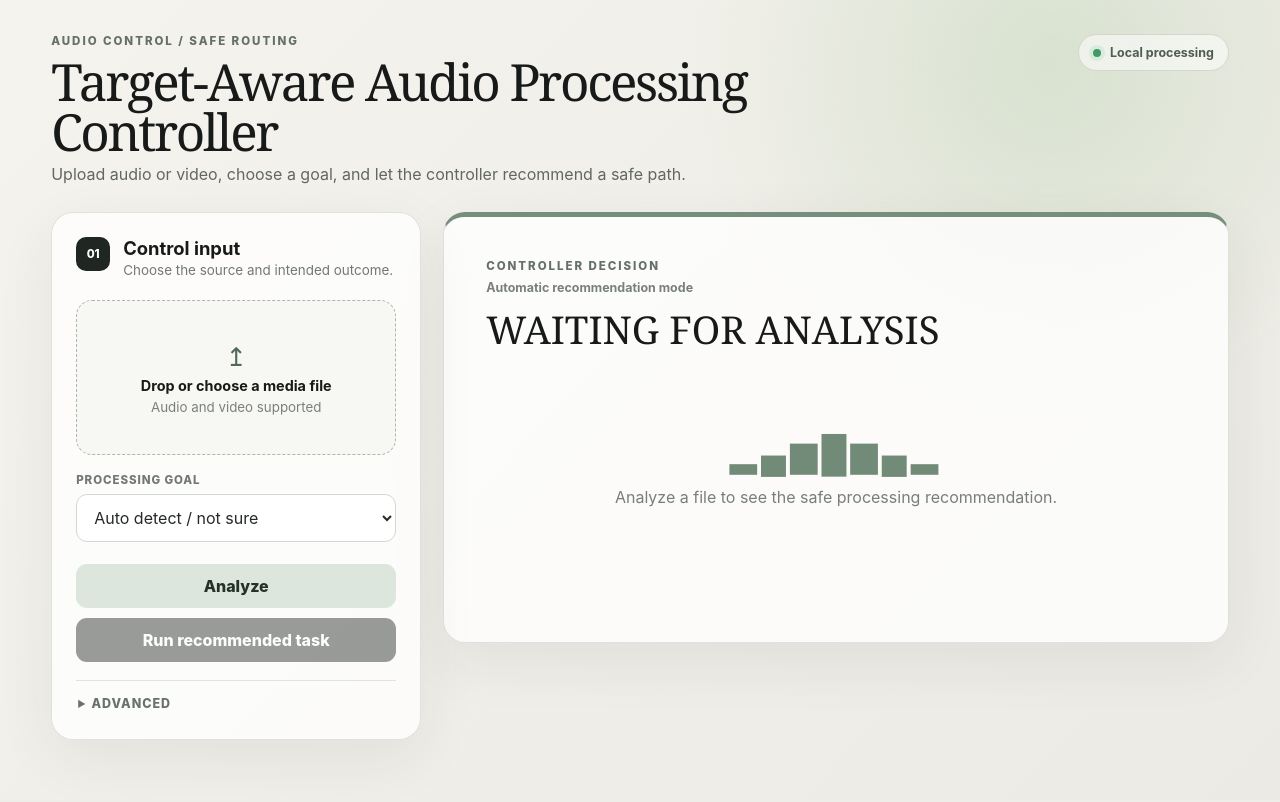
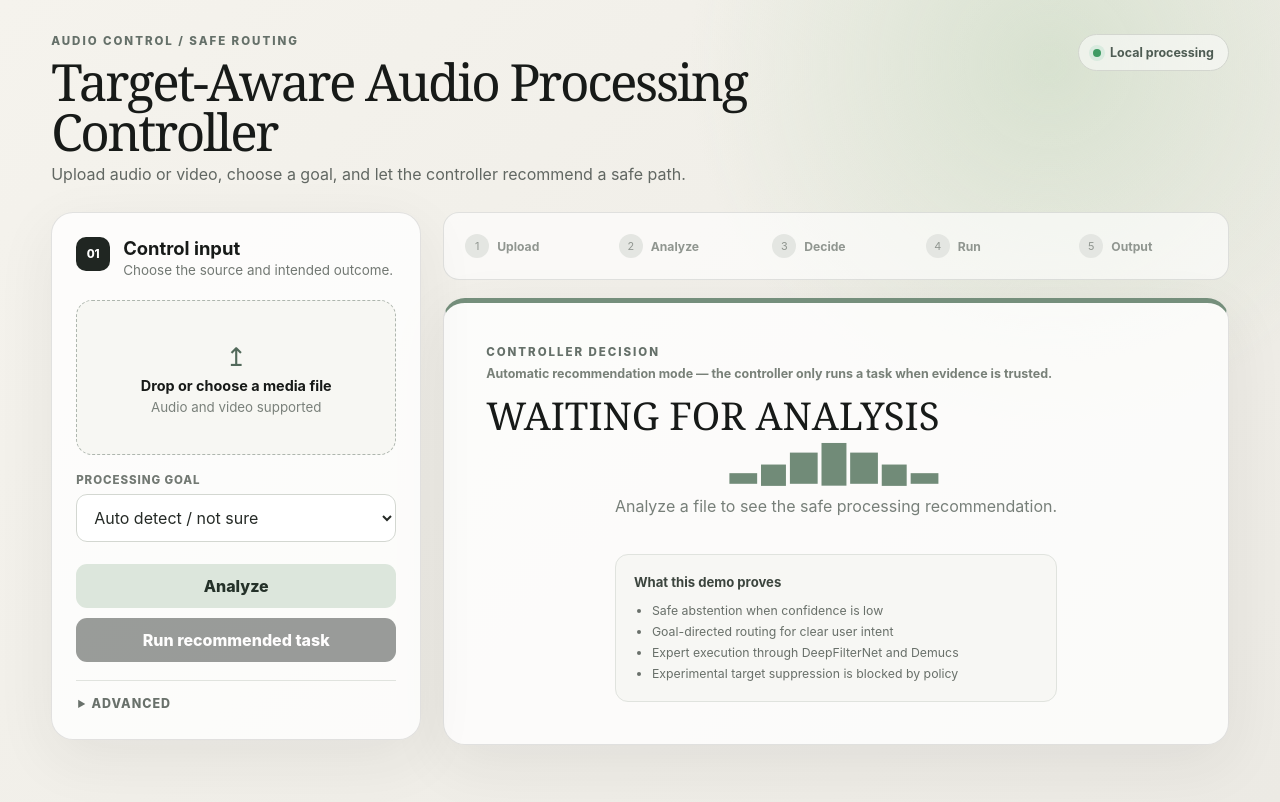
Before and after one commit to TietKuant/demo-project-about-sound, a React (Vite) app in the folder New PJ/frontend/: page / in a window 1280 px wide. Shown: the top 802 px of the page. Built offline with nearby package versions, Linux system fonts and the light colour scheme.

Commit message:
Polish audio controller demo UI

```diff
--- a/New PJ/frontend/src/App.css
+++ b/New PJ/frontend/src/App.css
@@ -157,6 +157,53 @@ button:disabled { cursor: not-allowed; opacity: .45; }
 .error-box { margin-top: 14px; padding: 11px 13px; border-radius: 10px; background: #f8dfdc; color: #7e2e27; font-size: .84rem; }
 
 .main-panel { display: grid; gap: 18px; }
+.pipeline-strip {
+  display: grid;
+  grid-template-columns: repeat(5, 1fr);
+  gap: 8px;
+  padding: 12px;
+  border: 1px solid rgba(38, 45, 40, 0.12);
+  border-radius: 16px;
+  background: rgba(255,255,255,.62);
+}
+.pipeline-stage {
+  display: flex;
+  align-items: center;
+  gap: 8px;
+  min-width: 0;
+  padding: 9px;
+  border-radius: 10px;
+  color: #909690;
+  font-size: .76rem;
+}
+.pipeline-stage span {
+  display: grid;
+  place-items: center;
+  flex: 0 0 24px;
+  height: 24px;
+  border-radius: 50%;
+  background: #e4e6e2;
+  font-size: .68rem;
+}
+.pipeline-stage.active { background: #edf3ed; color: #2d4e39; }
+.pipeline-stage.active span { background: #688571; color: #fff; }
+
+.input-preview-card {
+  padding: 22px;
+  border: 1px solid rgba(38, 45, 40, 0.13);
+  border-radius: 20px;
+  background: rgba(255,255,255,.78);
+  box-shadow: 0 18px 60px rgba(40,43,39,.05);
+}
+.card-heading { display: flex; justify-content: space-between; gap: 16px; align-items: flex-start; }
+.card-heading h2 { margin-bottom: 14px; font-size: 1.15rem; overflow-wrap: anywhere; }
+.file-chip { padding: 6px 8px; border-radius: 7px; background: #edf0eb; color: #667068; font-size: .68rem; }
+.input-preview-card audio, .input-preview-card video { width: 100%; max-height: 280px; border-radius: 10px; }
+.fact-row { display: grid; grid-template-columns: repeat(4, 1fr); gap: 9px; margin-top: 14px; }
+.fact-row > div { padding: 11px; border-radius: 10px; background: #f4f5f1; min-width: 0; }
+.fact-row span, .plan-label { display: block; color: #798079; font-size: .66rem; font-weight: 800; letter-spacing: .08em; text-transform: uppercase; }
+.fact-row strong { display: block; margin-top: 5px; font-size: .78rem; overflow-wrap: anywhere; }
+
 .decision-card { min-height: 390px; padding: clamp(24px, 4vw, 42px); border-top: 5px solid #758f7c; }
 .decision-card.experimental { border-top-color: #cf8642; background: linear-gradient(135deg, #fffaf2, rgba(255,255,255,.9)); }
 .decision-topline { display: flex; align-items: flex-start; justify-content: space-between; gap: 16px; }
@@ -168,6 +215,21 @@ button:disabled { cursor: not-allowed; opacity: .45; }
   font-size: .78rem;
   font-weight: 650;
 }
+.plan-label { margin-top: 30px; }
+.selected-path {
+  display: grid;
+  grid-template-columns: minmax(90px, 1fr) auto minmax(90px, 1fr) auto minmax(90px, 1fr) auto minmax(90px, 1fr);
+  align-items: center;
+  gap: 8px;
+  margin: 9px 0 25px;
+}
+.selected-path > span { color: #a5aaa5; }
+.path-node { min-width: 0; padding: 12px; border: 1px solid #dfe2dd; border-radius: 11px; background: #f6f6f3; color: #858b86; }
+.path-node small { display: block; margin-bottom: 5px; font-size: .62rem; text-transform: uppercase; letter-spacing: .08em; }
+.path-node strong { display: block; font-size: .78rem; overflow-wrap: anywhere; }
+.path-node.active { border-color: #b9c9bd; background: #edf3ed; color: #2d513a; }
+.path-node.blocked { border-color: #e2b58f; background: #fff0df; color: #8b4b20; }
+.path-node.neutral { border-color: #cbd5dc; background: #eef3f6; color: #455f70; }
 .badge { padding: 8px 11px; border-radius: 999px; font-size: .68rem; font-weight: 900; letter-spacing: .08em; white-space: nowrap; }
 .badge-run_task { color: #1c6540; background: #daf0e2; }
 .badge-manual_required { color: #945522; background: #f8e4cd; }
@@ -183,6 +245,9 @@ button:disabled { cursor: not-allowed; opacity: .45; }
 .muted { color: #858b86; font-size: .85rem; }
 .empty-state { min-height: 245px; display: grid; place-content: center; text-align: center; color: #777f79; }
 .wave { margin-bottom: 13px; color: #718b78; font-size: 2.2rem; letter-spacing: .12em; }
+.proof-card { max-width: 530px; margin-top: 22px; padding: 16px 18px; border: 1px solid #e0e3de; border-radius: 13px; background: #f7f7f4; text-align: left; }
+.proof-card strong { color: #3c453e; font-size: .82rem; }
+.proof-card ul { margin: 10px 0 0; padding-left: 18px; color: #69706a; font-size: .77rem; line-height: 1.7; }
 
 .evidence-card { overflow: hidden; }
 .evidence-card summary { display: flex; justify-content: space-between; align-items: center; padding: 18px 22px; cursor: pointer; font-weight: 800; }
@@ -195,25 +260,36 @@ dt { color: #737a74; font-size: .78rem; text-transform: capitalize; }
 dd { margin: 0; font-size: .82rem; font-weight: 700; text-align: right; overflow-wrap: anywhere; }
 .feature-row { display: contents; }
 
-.output-card { padding: 24px; display: flex; justify-content: space-between; gap: 22px; align-items: center; }
+.output-card { padding: 24px; display: block; }
 .output-card.blocked { border-left: 5px solid #cf6e52; }
 .output-card h2 { margin-bottom: 6px; }
 .output-card p { margin: 0; color: #666d68; }
-.media-output { display: grid; gap: 9px; min-width: min(100%, 350px); }
-.media-output audio { width: 100%; }
-.media-output a { color: #2d6344; font-weight: 800; font-size: .85rem; }
+.comparison-grid { display: grid; grid-template-columns: 1fr 1fr; gap: 14px; margin-top: 20px; }
+.media-panel { display: grid; align-content: start; gap: 10px; min-width: 0; padding: 15px; border-radius: 13px; background: #f4f5f1; }
+.media-panel.after { background: #edf4ee; }
+.media-panel > span { color: #6d756f; font-size: .7rem; font-weight: 900; letter-spacing: .08em; text-transform: uppercase; }
+.media-panel audio, .media-panel video { width: 100%; max-height: 300px; }
+.download-button { display: inline-flex; align-items: center; justify-content: center; min-height: 40px; padding: 0 14px; border-radius: 9px; background: #2d5d3e; color: #fff; text-decoration: none; font-weight: 800; font-size: .82rem; }
+.policy-block { padding: 4px; }
+.policy-block .safety-list { margin-top: 15px; }
 
 @media (max-width: 840px) {
   .topbar { display: block; }
   .system-status { width: fit-content; margin-top: 18px; }
   .workspace { grid-template-columns: 1fr; }
   .control-card { position: static; }
+  .fact-row { grid-template-columns: 1fr 1fr; }
+  .pipeline-stage { justify-content: center; }
+  .pipeline-stage strong { display: none; }
 }
 
 @media (max-width: 560px) {
   .app-shell { padding: 22px 13px 40px; }
-  .decision-grid, .evidence-grid { grid-template-columns: 1fr; }
+  .decision-grid, .evidence-grid, .comparison-grid { grid-template-columns: 1fr; }
   .decision-topline, .output-card { align-items: stretch; flex-direction: column; }
   .badge { width: fit-content; }
   .button-row { grid-template-columns: 1fr; }
+  .selected-path { grid-template-columns: 1fr; }
+  .selected-path > span { display: none; }
+  .fact-row { grid-template-columns: 1fr; }
 }
--- a/New PJ/frontend/src/App.jsx
+++ b/New PJ/frontend/src/App.jsx
@@ -51,6 +51,60 @@ function SafetyNotes({ controller }) {
     </div>
   ) : (
     <span className="muted">No safety flags.</span>
+  );
+}
+
+function PipelineStrip({ file, analysis, controller, runResult }) {
+  const stages = [
+    ["Upload", Boolean(file)],
+    ["Analyze", Boolean(analysis)],
+    ["Decide", Boolean(controller)],
+    ["Run", Boolean(runResult)],
+    ["Output", Boolean(runResult?.download_url)],
+  ];
+  return (
+    <nav className="pipeline-strip" aria-label="Processing pipeline">
+      {stages.map(([label, active], index) => (
+        <div className={`pipeline-stage ${active ? "active" : ""}`} key={label}>
+          <span>{index + 1}</span>
+          <strong>{label}</strong>
+        </div>
+      ))}
+    </nav>
+  );
+}
+
+function MediaPlayer({ src, filename }) {
+  const isVideo = /\.(mp4|mov|mkv|avi|webm)$/i.test(filename || "");
+  return isVideo ? <video controls src={src} /> : <audio controls src={src} />;
+}
+
+function SelectedPath({ controller }) {
+  const gateBlocked = controller.decision === "manual_required";
+  const runsEngine = controller.decision === "run_task";
+  const noProcessing = ["no_process", "analyze_only"].includes(controller.decision);
+  return (
+    <div className="selected-path">
+      <div className="path-node active"><small>Source</small><strong>Input</strong></div>
+      <span>→</span>
+      <div className="path-node active"><small>Signal</small><strong>Evidence</strong></div>
+      <span>→</span>
+      <div className={`path-node active ${gateBlocked ? "blocked" : ""}`}>
+        <small>Safety</small>
+        <strong>{gateBlocked ? "Policy block" : "Policy gate"}</strong>
+      </div>
+      <span>→</span>
+      <div className={`path-node ${runsEngine || noProcessing ? "active" : ""} ${noProcessing ? "neutral" : ""}`}>
+        <small>Action</small>
+        <strong>
+          {runsEngine
+            ? controller.algorithm || controller.recommended_task
+            : noProcessing
+              ? "No processing"
+              : "Manual review"}
+        </strong>
+      </div>
+    </div>
   );
 }
 
@@ -130,8 +184,9 @@ export default function App() {
   }, [controller]);
 
   const modeLabel = goal === "auto"
-    ? "Automatic recommendation mode"
-    : "Directed goal verification";
+    ? "Automatic recommendation mode — the controller only runs a task when evidence is trusted."
+    : "Directed goal verification — the controller checks whether the selected goal maps to a safe engine.";
+  const inputUrl = analysis ? `/api/files/${analysis.file_id}?kind=input` : "";
 
   return (
     <main className="app-shell">
@@ -233,6 +288,38 @@ export default function App() {
         </aside>
 
         <section className="main-panel">
+          <PipelineStrip
+            file={file}
+            analysis={analysis}
+            controller={controller}
+            runResult={runResult}
+          />
+
+          {analysis && (
+            <section className="input-preview-card">
+              <div className="card-heading">
+                <div>
+                  <p className="eyebrow">INPUT PREVIEW</p>
+                  <h2>{analysis.filename}</h2>
+                </div>
+                <span className="file-chip">{file?.type || "media"}</span>
+              </div>
+              <MediaPlayer src={inputUrl} filename={analysis.filename} />
+              <div className="fact-row">
+                <div><span>Duration</span><strong>{analysis.features.duration_sec || "n/a"} s</strong></div>
+                <div><span>RMS</span><strong>{analysis.features.rms_energy || "n/a"}</strong></div>
+                <div><span>Centroid</span><strong>{analysis.features.spectral_centroid_hz || "n/a"} Hz</strong></div>
+                <div>
+                  <span>Router</span>
+                  <strong>
+                    {analysis.router.predicted_label || "No trusted label"}
+                    {analysis.router.confidence != null ? ` · ${Number(analysis.router.confidence).toFixed(2)}` : ""}
+                  </strong>
+                </div>
+              </div>
+            </section>
+          )}
+
           <div className={`decision-card ${isExperimental ? "experimental" : ""}`}>
             <div className="decision-topline">
               <div>
@@ -249,6 +336,8 @@ export default function App() {
 
             {controller ? (
               <>
+                <div className="plan-label">Selected path</div>
+                <SelectedPath controller={controller} />
                 <div className="decision-grid">
                   <div>
                     <span>Recommended next step</span>
@@ -274,6 +363,15 @@ export default function App() {
               <div className="empty-state">
                 <div className="wave">▂▄▆█▆▄▂</div>
                 <p>Analyze a file to see the safe processing recommendation.</p>
+                <div className="proof-card">
+                  <strong>What this demo proves</strong>
+                  <ul>
+                    <li>Safe abstention when confidence is low</li>
+                    <li>Goal-directed routing for clear user intent</li>
+                    <li>Expert execution through DeepFilterNet and Demucs</li>
+                    <li>Experimental target suppression is blocked by policy</li>
+                  </ul>
+                </div>
               </div>
             )}
           </div>
@@ -311,16 +409,36 @@ export default function App() {
 
           {runResult && (
             <section className={`output-card ${runResult.status === "blocked" ? "blocked" : ""}`}>
-              <div>
-                <p className="eyebrow">PROCESSING OUTPUT</p>
-                <h2>{runResult.status === "blocked" ? "Run blocked safely" : "Output ready"}</h2>
-                <p>{runResult.error || runResult.controller?.why}</p>
-              </div>
-              {runResult.download_url && (
-                <div className="media-output">
-                  <audio controls src={runResult.download_url} />
-                  <a href={runResult.download_url} download>Download processed file</a>
+              {runResult.status === "blocked" ? (
+                <div className="policy-block">
+                  <p className="eyebrow">POLICY GATE</p>
+                  <h2>Run blocked safely</h2>
+                  <p>{runResult.controller?.why || "The selected task is not permitted for automatic execution."}</p>
+                  <SafetyNotes controller={runResult.controller} />
                 </div>
+              ) : (
+                <>
+                  <div className="output-heading">
+                    <p className="eyebrow">PROCESSING OUTPUT</p>
+                    <h2>Before and after</h2>
+                    <p>{runResult.error || runResult.controller?.why}</p>
+                  </div>
+                  <div className="comparison-grid">
+                    <div className="media-panel">
+                      <span>Before</span>
+                      <MediaPlayer src={inputUrl} filename={analysis?.filename} />
+                    </div>
+                    {runResult.download_url && (
+                      <div className="media-panel after">
+                        <span>After</span>
+                        <MediaPlayer src={runResult.download_url} filename={runResult.primary_output_path} />
+                        <a className="download-button" href={runResult.download_url} download>
+                          Download processed file
+                        </a>
+                      </div>
+                    )}
+                  </div>
+                </>
               )}
             </section>
           )}
```
